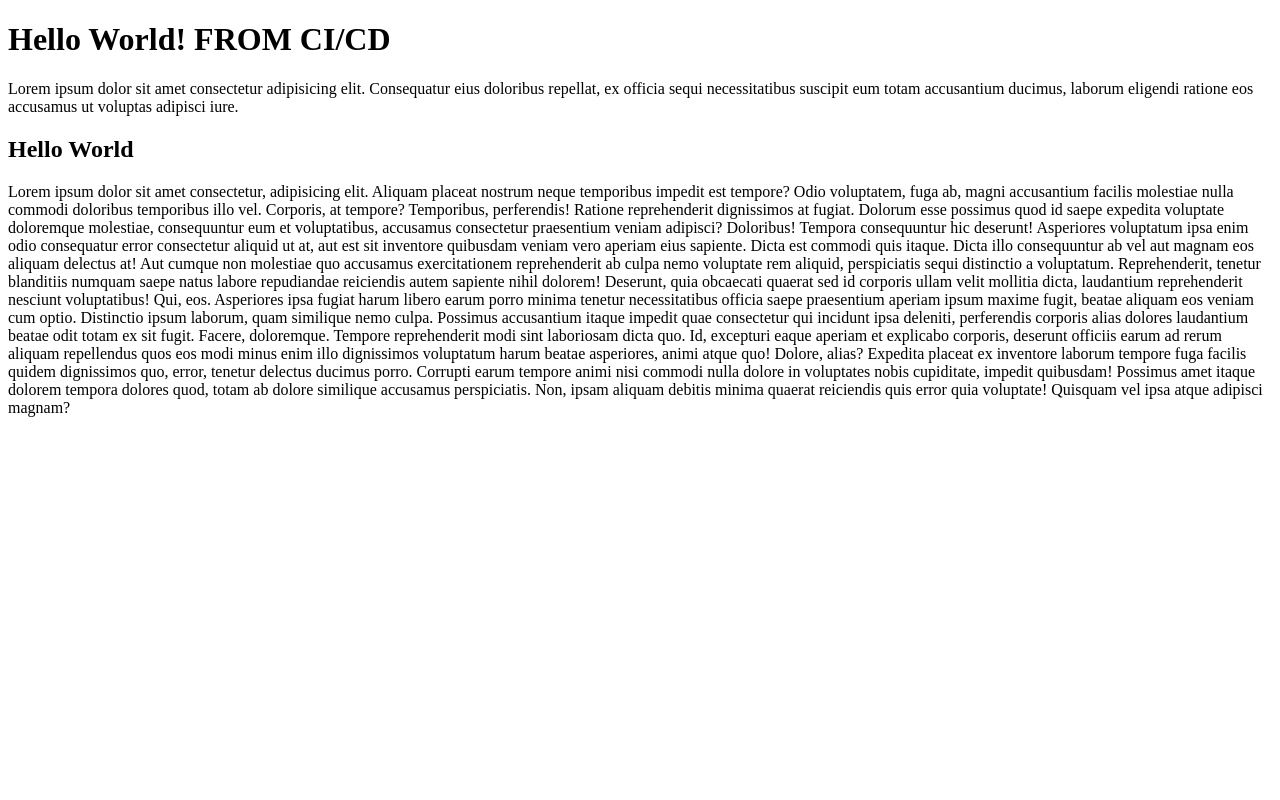
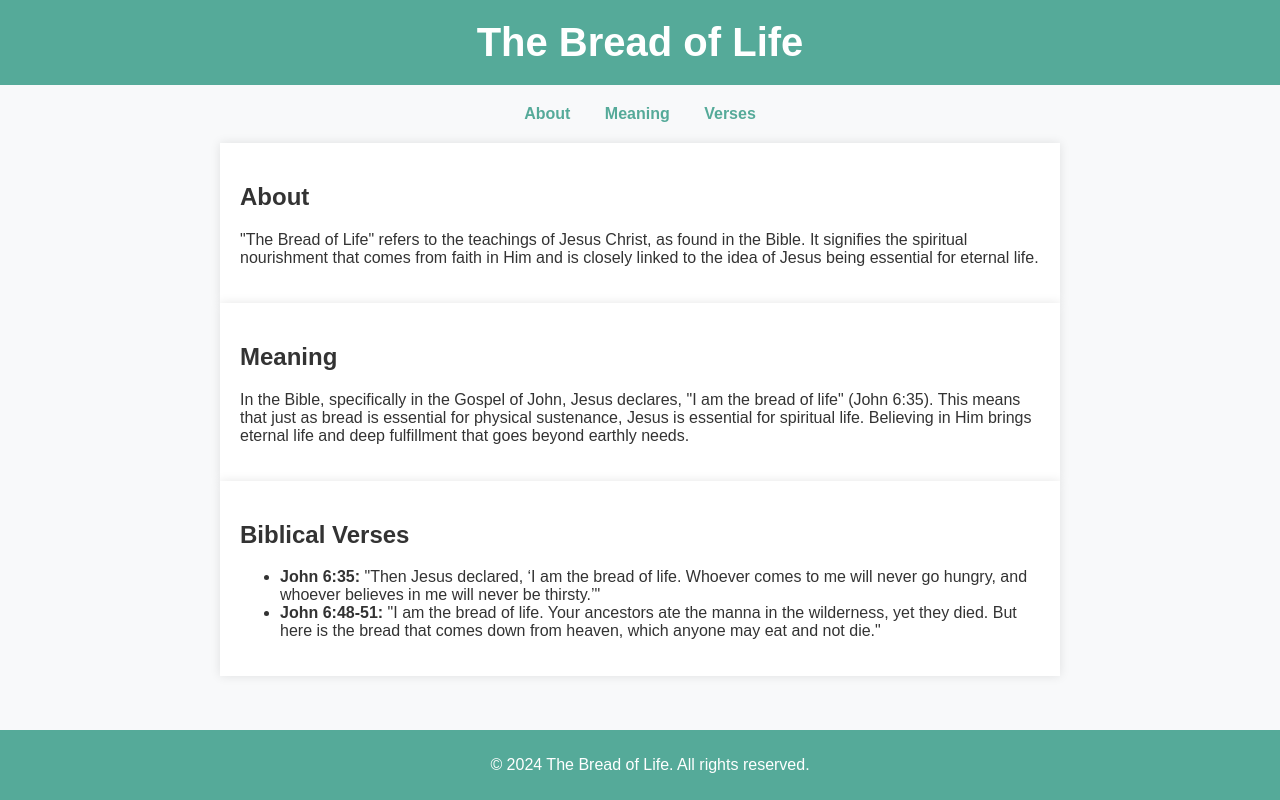
Before and after one commit to eduardo-w-bandeira/vlavaav, a plain HTML site: page index.html in a window 1280 px wide. Drawn offline with Linux system fonts and the light colour scheme.

Commit message:
Update index.html

```diff
--- a/index.html
+++ b/index.html
@@ -2,27 +2,86 @@
 <html lang="en">
 <head>
     <meta charset="UTF-8">
+    <meta http-equiv="X-UA-Compatible" content="IE=edge">
     <meta name="viewport" content="width=device-width, initial-scale=1.0">
-    <title>MY TEST WEBSITE</title>
+    <title>The Bread of Life</title>
+    <style>
+        body {
+            font-family: Arial, sans-serif;
+            margin: 0;
+            padding: 0;
+            background-color: #f8f9fa;
+            color: #333;
+        }
+        header {
+            background-color: #5a9;
+            padding: 20px;
+            text-align: center;
+            color: white;
+        }
+        h1 {
+            font-size: 2.5em;
+            margin: 0;
+        }
+        nav {
+            margin: 20px;
+            text-align: center;
+        }
+        nav a {
+            margin: 0 15px;
+            text-decoration: none;
+            color: #5a9;
+            font-weight: bold;
+        }
+        section {
+            padding: 20px;
+            max-width: 800px;
+            margin: auto;
+            background-color: #fff;
+            box-shadow: 0 0 10px rgba(0, 0, 0, 0.1);
+        }
+        footer {
+            text-align: center;
+            padding: 10px;
+            background-color: #5a9;
+            color: white;
+            position: fixed;
+            width: 100%;
+            bottom: 0;
+        }
+    </style>
 </head>
 <body>
-    <div>
-        <h1>Hello World! FROM CI/CD</h1>
+    <header>
+        <h1>The Bread of Life</h1>
+    </header>
 
-        <p>Lorem ipsum dolor sit amet consectetur adipisicing elit. Consequatur eius doloribus repellat, ex officia sequi necessitatibus suscipit eum totam accusantium ducimus, laborum eligendi ratione eos accusamus ut voluptas adipisci iure.</p>
+    <nav>
+        <a href="#about">About</a>
+        <a href="#meaning">Meaning</a>
+        <a href="#verses">Verses</a>
+    </nav>
 
-        <h2>Hello World</h2>
+    <section id="about">
+        <h2>About</h2>
+        <p>"The Bread of Life" refers to the teachings of Jesus Christ, as found in the Bible. It signifies the spiritual nourishment that comes from faith in Him and is closely linked to the idea of Jesus being essential for eternal life.</p>
+    </section>
 
-        <p>Lorem ipsum dolor sit amet consectetur, adipisicing elit. Aliquam placeat nostrum neque temporibus impedit est tempore? Odio voluptatem, fuga ab, magni accusantium facilis molestiae nulla commodi doloribus temporibus illo vel.
-        Corporis, at tempore? Temporibus, perferendis! Ratione reprehenderit dignissimos at fugiat. Dolorum esse possimus quod id saepe expedita voluptate doloremque molestiae, consequuntur eum et voluptatibus, accusamus consectetur praesentium veniam adipisci? Doloribus!
-        Tempora consequuntur hic deserunt! Asperiores voluptatum ipsa enim odio consequatur error consectetur aliquid ut at, aut est sit inventore quibusdam veniam vero aperiam eius sapiente. Dicta est commodi quis itaque.
-        Dicta illo consequuntur ab vel aut magnam eos aliquam delectus at! Aut cumque non molestiae quo accusamus exercitationem reprehenderit ab culpa nemo voluptate rem aliquid, perspiciatis sequi distinctio a voluptatum.
-        Reprehenderit, tenetur blanditiis numquam saepe natus labore repudiandae reiciendis autem sapiente nihil dolorem! Deserunt, quia obcaecati quaerat sed id corporis ullam velit mollitia dicta, laudantium reprehenderit nesciunt voluptatibus! Qui, eos.
-        Asperiores ipsa fugiat harum libero earum porro minima tenetur necessitatibus officia saepe praesentium aperiam ipsum maxime fugit, beatae aliquam eos veniam cum optio. Distinctio ipsum laborum, quam similique nemo culpa.
-        Possimus accusantium itaque impedit quae consectetur qui incidunt ipsa deleniti, perferendis corporis alias dolores laudantium beatae odit totam ex sit fugit. Facere, doloremque. Tempore reprehenderit modi sint laboriosam dicta quo.
-        Id, excepturi eaque aperiam et explicabo corporis, deserunt officiis earum ad rerum aliquam repellendus quos eos modi minus enim illo dignissimos voluptatum harum beatae asperiores, animi atque quo! Dolore, alias?
-        Expedita placeat ex inventore laborum tempore fuga facilis quidem dignissimos quo, error, tenetur delectus ducimus porro. Corrupti earum tempore animi nisi commodi nulla dolore in voluptates nobis cupiditate, impedit quibusdam!
-        Possimus amet itaque dolorem tempora dolores quod, totam ab dolore similique accusamus perspiciatis. Non, ipsam aliquam debitis minima quaerat reiciendis quis error quia voluptate! Quisquam vel ipsa atque adipisci magnam?</p>
-    </div>
+    <section id="meaning">
+        <h2>Meaning</h2>
+        <p>In the Bible, specifically in the Gospel of John, Jesus declares, "I am the bread of life" (John 6:35). This means that just as bread is essential for physical sustenance, Jesus is essential for spiritual life. Believing in Him brings eternal life and deep fulfillment that goes beyond earthly needs.</p>
+    </section>
+
+    <section id="verses">
+        <h2>Biblical Verses</h2>
+        <ul>
+            <li><strong>John 6:35:</strong> "Then Jesus declared, ‘I am the bread of life. Whoever comes to me will never go hungry, and whoever believes in me will never be thirsty.’"</li>
+            <li><strong>John 6:48-51:</strong> "I am the bread of life. Your ancestors ate the manna in the wilderness, yet they died. But here is the bread that comes down from heaven, which anyone may eat and not die."</li>
+        </ul>
+    </section>
+
+    <footer>
+        <p>&copy; 2024 The Bread of Life. All rights reserved.</p>
+    </footer>
 </body>
 </html>
```
